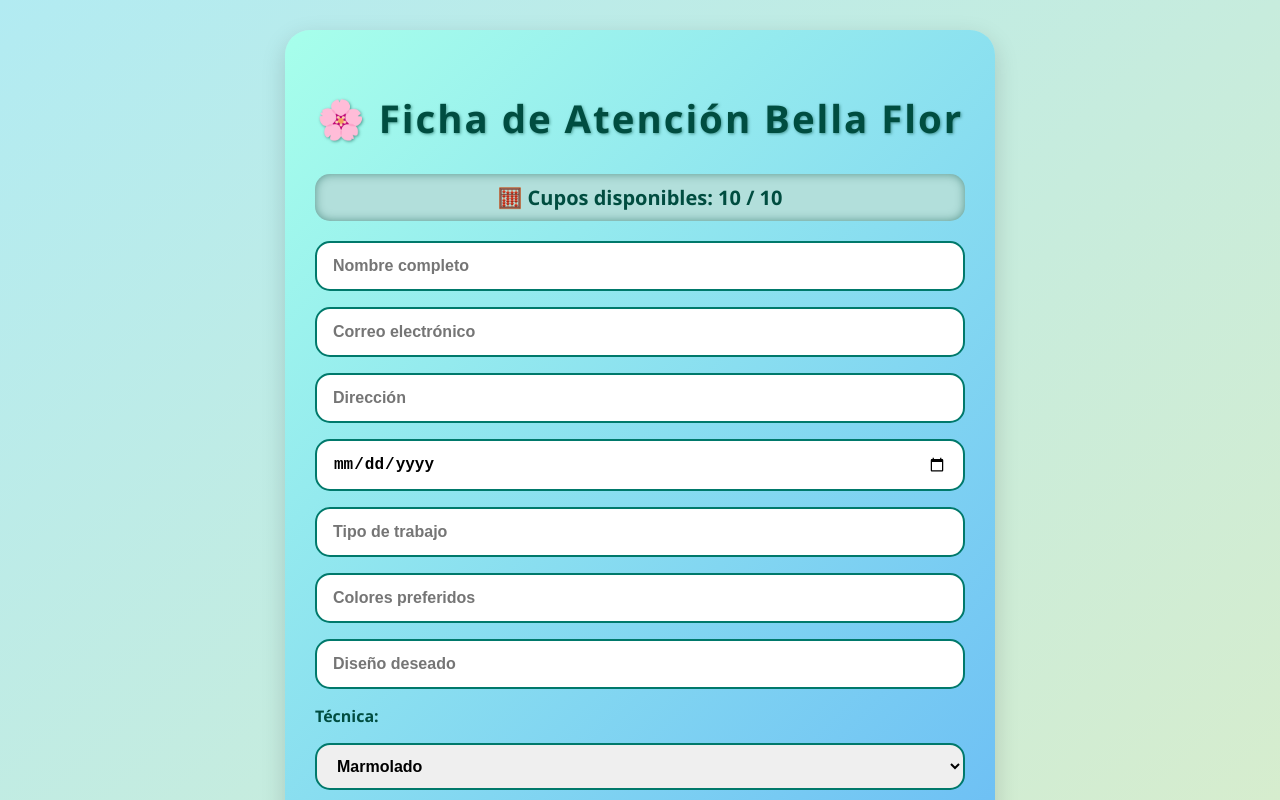
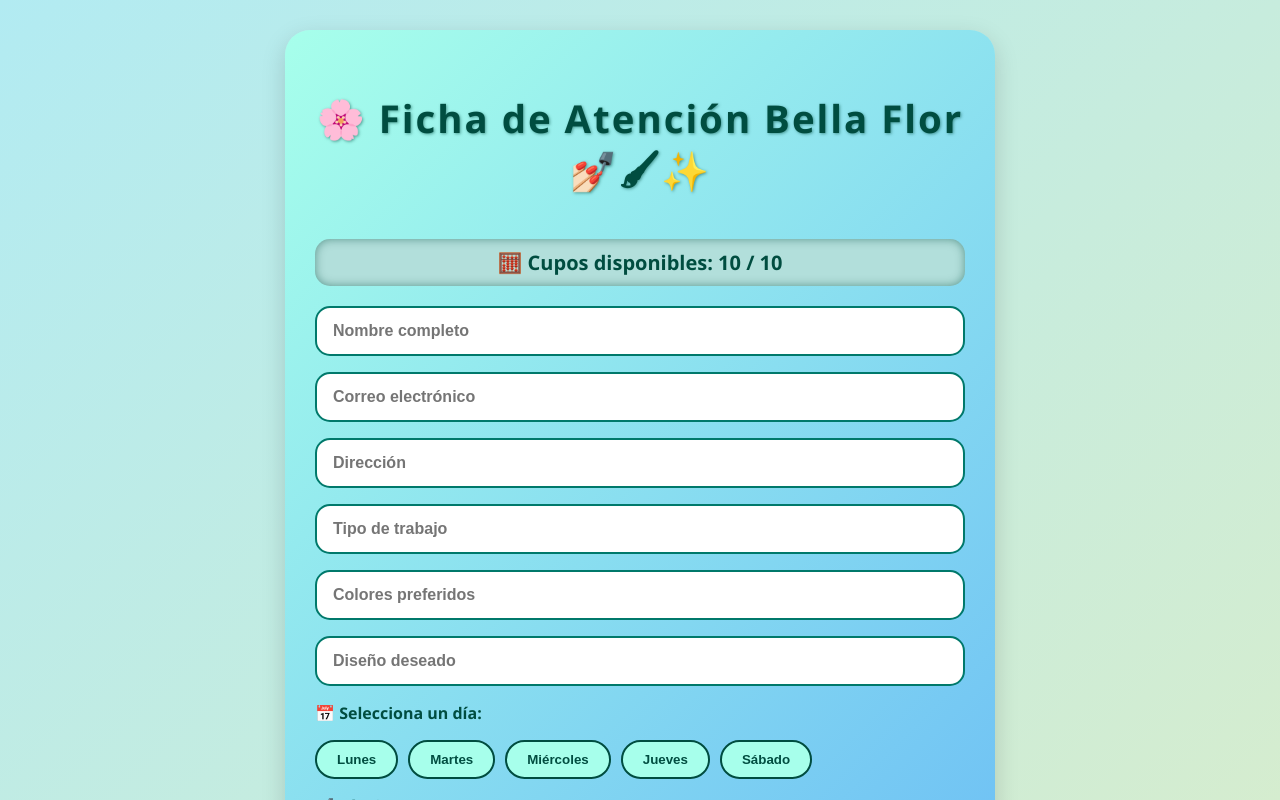
Before and after one commit to SebaSurf/bella-flor-app, a React (Create React App) app: page /ficha in a window 1280 px wide. Shown: the top 800 px of the page. Built offline with nearby package versions, Linux system fonts and the light colour scheme.

Commit message:
Actualizar ficha.js con selección de horario

```diff
--- a/src/pages/Ficha.js
+++ b/src/pages/Ficha.js
@@ -10,7 +10,8 @@ export default function Ficha() {
     nombre: "",
     email: "",
     direccion: "",
-    fecha: "",
+    dia: "",
+    hora: "",
     tipo: "",
     colores: "",
     diseño: "",
@@ -20,15 +21,38 @@ export default function Ficha() {
 
   const [reservas, setReservas] = useState([]);
   const [mensaje, setMensaje] = useState("");
+  const [horariosDisponibles, setHorariosDisponibles] = useState([]);
+
+  const horariosSemana = {
+    Lunes: ["09:00", "10:00", "11:00", "12:00", "13:00"],
+    Martes: ["09:00", "10:00", "11:00", "12:00", "13:00"],
+    Miércoles: ["17:30", "18:30", "19:30", "20:30"],
+    Jueves: [
+      "09:00", "10:00", "11:00", "12:00", "13:00",
+      "17:30", "18:30", "19:30", "20:30",
+    ],
+    Sábado: [
+      "09:00", "10:00", "11:00", "12:00", "13:00",
+      "14:00", "15:00", "16:00", "17:00",
+      "18:00", "19:00", "20:00", "21:00",
+    ],
+  };
 
   useEffect(() => {
     const datos = localStorage.getItem("reservasGuardadas");
-    if (datos) {
-      setReservas(JSON.parse(datos));
-    }
+    if (datos) setReservas(JSON.parse(datos));
   }, []);
 
   const cuposRestantes = MAX_CUPOS - reservas.length;
+
+  const handleDiaClick = (dia) => {
+    setForm((prev) => ({ ...prev, dia, hora: "" }));
+    setHorariosDisponibles(horariosSemana[dia]);
+  };
+
+  const handleHoraClick = (hora) => {
+    setForm((prev) => ({ ...prev, hora }));
+  };
 
   const handleChange = (e) => {
     setForm({ ...form, [e.target.name]: e.target.value });
@@ -56,13 +80,15 @@ export default function Ficha() {
       nombre: "",
       email: "",
       direccion: "",
-      fecha: "",
+      dia: "",
+      hora: "",
       tipo: "",
       colores: "",
       diseño: "",
       tecnica: "Marmolado",
       estilo: "Francesa",
     });
+    setHorariosDisponibles([]);
   };
 
   const mensajeCupos = () => {
@@ -77,12 +103,10 @@ export default function Ficha() {
         padding: 30,
         maxWidth: 650,
         margin: "30px auto",
-        background:
-          "linear-gradient(135deg, #a7ffeb 0%, #64b5f6 100%)", // gradiente aqua
+        background: "linear-gradient(135deg, #a7ffeb 0%, #64b5f6 100%)",
         borderRadius: "25px",
         fontFamily: "'Segoe UI', Tahoma, Geneva, Verdana, sans-serif",
-        boxShadow:
-          "0 8px 24px rgba(0, 0, 0, 0.15)", // sombra suave y moderna
+        boxShadow: "0 8px 24px rgba(0, 0, 0, 0.15)",
         color: "#004d40",
       }}
     >
@@ -97,7 +121,7 @@ export default function Ficha() {
           textShadow: "1px 1px 3px #004d4080",
         }}
       >
-        🌸 Ficha de Atención Bella Flor
+        🌸 Ficha de Atención Bella Flor 💅🏻🖌✨
       </h2>
 
       <div
@@ -117,31 +141,25 @@ export default function Ficha() {
       </div>
 
       {cuposRestantes > 0 && (
-        <form
-          onSubmit={handleSubmit}
-          style={{
-            display: "flex",
-            flexDirection: "column",
-            gap: 16,
-          }}
-        >
-          {[
-            { name: "nombre", placeholder: "Nombre completo", type: "text" },
-            { name: "email", placeholder: "Correo electrónico", type: "email" },
-            { name: "direccion", placeholder: "Dirección", type: "text" },
-            { name: "fecha", placeholder: "Fecha de reserva", type: "date" },
-            { name: "tipo", placeholder: "Tipo de trabajo", type: "text" },
-            { name: "colores", placeholder: "Colores preferidos", type: "text" },
-            { name: "diseño", placeholder: "Diseño deseado", type: "text" },
-          ].map(({ name, placeholder, type }) => (
+        <form onSubmit={handleSubmit} style={{ display: "flex", flexDirection: "column", gap: 16 }}>
+          {["nombre", "email", "direccion", "tipo", "colores", "diseño"].map((name) => (
             <input
               key={name}
               name={name}
-              type={type}
-              placeholder={placeholder}
+              type={name === "email" ? "email" : "text"}
+              placeholder={
+                {
+                  nombre: "Nombre completo",
+                  email: "Correo electrónico",
+                  direccion: "Dirección",
+                  tipo: "Tipo de trabajo",
+                  colores: "Colores preferidos",
+                  diseño: "Diseño deseado",
+                }[name]
+              }
               value={form[name]}
               onChange={handleChange}
-              required={name !== "tipo" && name !== "colores" && name !== "diseño"} // opcionales
+              required={name === "nombre" || name === "email" || name === "direccion"}
               style={{
                 padding: "14px 16px",
                 borderRadius: "15px",
@@ -149,45 +167,69 @@ export default function Ficha() {
                 fontSize: "16px",
                 fontWeight: "600",
                 outlineColor: "#004d40",
-                transition: "border-color 0.3s",
               }}
-              onFocus={(e) => (e.target.style.borderColor = "#004d40")}
-              onBlur={(e) => (e.target.style.borderColor = "#00796b")}
             />
           ))}
 
-          <label style={{ fontWeight: "700", color: "#004d40" }}>Técnica:</label>
-          <select
-            name="tecnica"
-            value={form.tecnica}
-            onChange={handleChange}
-            style={{
-              padding: "12px 16px",
-              borderRadius: "15px",
-              border: "2px solid #00796b",
-              fontSize: "16px",
-              fontWeight: "600",
-              outlineColor: "#004d40",
-            }}
-          >
+          {/* Día de semana */}
+          <label style={{ fontWeight: "700" }}>📅 Selecciona un día:</label>
+          <div style={{ display: "flex", flexWrap: "wrap", gap: "10px" }}>
+            {Object.keys(horariosSemana).map((dia) => (
+              <button
+                key={dia}
+                type="button"
+                onClick={() => handleDiaClick(dia)}
+                style={{
+                  background: form.dia === dia ? "#004d40" : "#a7ffeb",
+                  color: form.dia === dia ? "white" : "#004d40",
+                  padding: "10px 20px",
+                  border: "2px solid #004d40",
+                  borderRadius: "25px",
+                  fontWeight: "bold",
+                  cursor: "pointer",
+                }}
+              >
+                {dia}
+              </button>
+            ))}
+          </div>
+
+          {/* Horarios disponibles */}
+          {horariosDisponibles.length > 0 && (
+            <>
+              <label style={{ fontWeight: "700" }}>🕐 Elige una hora:</label>
+              <div style={{ display: "flex", flexWrap: "wrap", gap: "10px" }}>
+                {horariosDisponibles.map((hora) => (
+                  <button
+                    key={hora}
+                    type="button"
+                    onClick={() => handleHoraClick(hora)}
+                    style={{
+                      background: form.hora === hora ? "#00796b" : "#ffffff",
+                      color: form.hora === hora ? "white" : "#004d40",
+                      border: "2px solid #004d40",
+                      borderRadius: "20px",
+                      padding: "10px 15px",
+                      fontWeight: "bold",
+                      cursor: "pointer",
+                    }}
+                  >
+                    {hora}
+                  </button>
+                ))}
+              </div>
+            </>
+          )}
+
+          {/* Técnica y estilo */}
+          <label style={{ fontWeight: "700" }}>💅 Técnica:</label>
+          <select name="tecnica" value={form.tecnica} onChange={handleChange} style={selectStyle}>
             <option value="Marmolado">Marmolado</option>
             <option value="Stickers al agua">Stickers al agua</option>
           </select>
 
-          <label style={{ fontWeight: "700", color: "#004d40" }}>Estilo:</label>
-          <select
-            name="estilo"
-            value={form.estilo}
-            onChange={handleChange}
-            style={{
-              padding: "12px 16px",
-              borderRadius: "15px",
-              border: "2px solid #00796b",
-              fontSize: "16px",
-              fontWeight: "600",
-              outlineColor: "#004d40",
-            }}
-          >
+          <label style={{ fontWeight: "700" }}>✨ Estilo:</label>
+          <select name="estilo" value={form.estilo} onChange={handleChange} style={selectStyle}>
             <option value="Francesa">Francesa</option>
             <option value="Puntitos">Puntitos</option>
             <option value="Flores">Flores</option>
@@ -206,10 +248,7 @@ export default function Ficha() {
               fontWeight: "900",
               cursor: "pointer",
               boxShadow: "0 4px 10px #00796b",
-              transition: "background-color 0.3s ease",
             }}
-            onMouseEnter={(e) => (e.target.style.backgroundColor = "#00796b")}
-            onMouseLeave={(e) => (e.target.style.backgroundColor = "#004d40")}
           >
             💅 Reservar ahora
           </button>
@@ -248,10 +287,7 @@ export default function Ficha() {
             fontWeight: "700",
             cursor: "pointer",
             boxShadow: "0 4px 10px #004d4060",
-            transition: "background-color 0.3s ease",
           }}
-          onMouseEnter={(e) => (e.target.style.backgroundColor = "#64b5f6")}
-          onMouseLeave={(e) => (e.target.style.backgroundColor = "#a7ffeb")}
         >
           ⬅️ Volver al Inicio
         </button>
@@ -259,3 +295,12 @@ export default function Ficha() {
     </div>
   );
 }
+
+const selectStyle = {
+  padding: "12px 16px",
+  borderRadius: "15px",
+  border: "2px solid #00796b",
+  fontSize: "16px",
+  fontWeight: "600",
+  outlineColor: "#004d40",
+};
```
